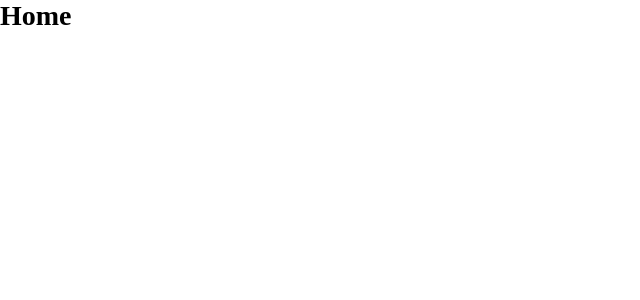
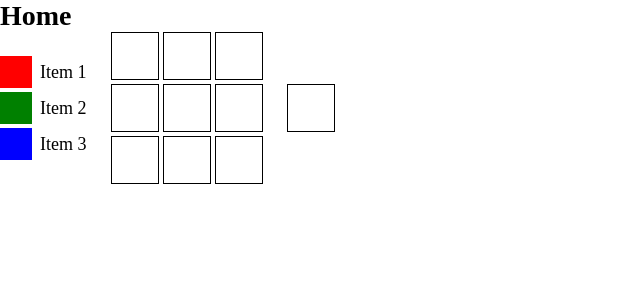
Before and after one commit to einsameswort/goldstaub, a React (Vite) app: page / in a window 1280 px wide. Shown: the top 300 px of the page, without its empty margins (0-640 px from the left). Built offline with nearby package versions, Linux system fonts and the light colour scheme.

Commit message:
Styling the crafting grid

```diff
--- a/src/pages/HomePage.tsx
+++ b/src/pages/HomePage.tsx
@@ -5,5 +5,33 @@ import { DefaultLayout } from '@layouts/DefaultLayout';
 export const HomePage: React.FC = () => (
   <DefaultLayout>
     <h1>Home</h1>
+    <div className="crafting">
+      <div className="crafting__items">
+        <div className="crafting__item">
+          <div className="crafting__item__icon crafting__item__icon--red"></div>
+          <p className="crafting__item__name">Item 1</p>
+        </div>
+        <div className="crafting__item">
+          <div className="crafting__item__icon crafting__item__icon--green"></div>
+          <p className="crafting__item__name">Item 2</p>
+        </div>
+        <div className="crafting__item">
+          <div className="crafting__item__icon crafting__item__icon--blue"></div>
+          <p className="crafting__item__name">Item 3</p>
+        </div>
+      </div>
+      <div className="crafting__grid">
+        <div className="box"></div>
+        <div className="box"></div>
+        <div className="box"></div>
+        <div className="box"></div>
+        <div className="box"></div>
+        <div className="box"></div>
+        <div className="box"></div>
+        <div className="box"></div>
+        <div className="box"></div>
+      </div>
+      <div className="crafting__result"></div>
+    </div>
   </DefaultLayout>
 );
--- a/src/styles/main.scss
+++ b/src/styles/main.scss
@@ -13,3 +13,59 @@ html {
 body {
   font-size: 1.4rem;
 }
+
+.crafting {
+  display: flex;
+  align-items: center;
+  gap: 2.4rem;
+
+  &__items {
+    display: flex;
+    flex-direction: column;
+    gap: 0.4rem;
+  }
+
+  &__item {
+    display: flex;
+    align-items: center;
+    gap: 0.8rem;
+
+    &__icon {
+      width: 3.2rem;
+      height: 3.2rem;
+
+      &--red {
+        background-color: red;
+      }
+
+      &--green {
+        background-color: green;
+      }
+
+      &--blue {
+        background-color: blue;
+      }
+    }
+
+    &__name {
+      font-size: 1.8rem;
+    }
+  }
+
+  &__grid {
+    display: grid;
+    grid-template-rows: repeat(3, 4.8rem);
+    grid-template-columns: repeat(3, 4.8rem);
+    gap: 0.4rem;
+
+    .box {
+      border: 1px solid black;
+    }
+  }
+
+  &__result {
+    width: 4.8rem;
+    height: 4.8rem;
+    border: 1px solid black;
+  }
+}
```
